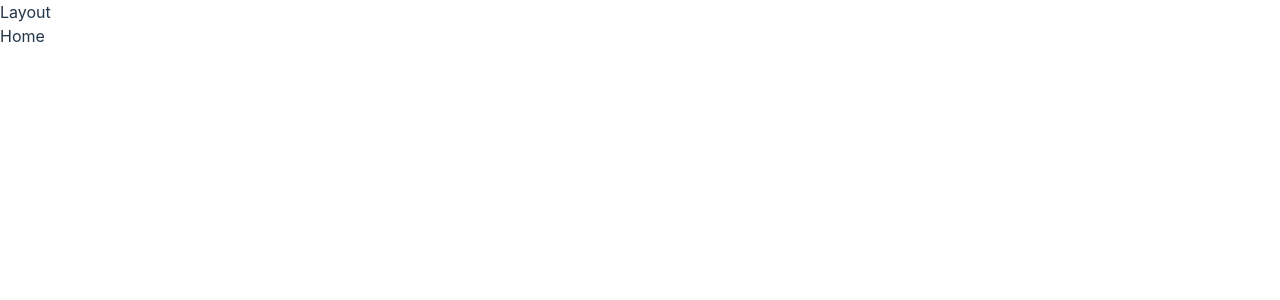
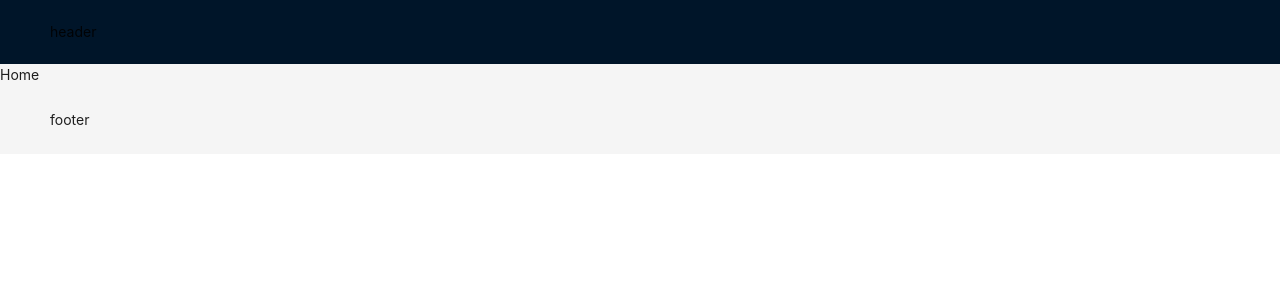
Before and after one commit to haiyangzhaoo/site-tools, a React (Vite) app: page /#/ in a window 1280 px wide. Shown: the top 300 px of the page. Built offline with nearby package versions, Linux system fonts and the light colour scheme.

Commit message:
update:iptv source 11/17/2025, 6:00:20 PM

```diff
--- a/src/layout/Layout.jsx
+++ b/src/layout/Layout.jsx
@@ -1,9 +1,15 @@
 import React from "react";
+import { Layout as AntdLayout } from 'antd';
 import { Outlet } from 'react-router-dom';
 
+const { Header, Content, Footer } = AntdLayout;
+
 export const Layout = () => {
-  return <>
-    <div>Layout</div>
-    <Outlet />
-  </>
+  return <AntdLayout>
+    <Header>header</Header>
+    <Content>
+      <Outlet />
+    </Content>
+    <Footer>footer</Footer>
+  </AntdLayout>
 }
```
Also changed, not shown: public/log.txt.
